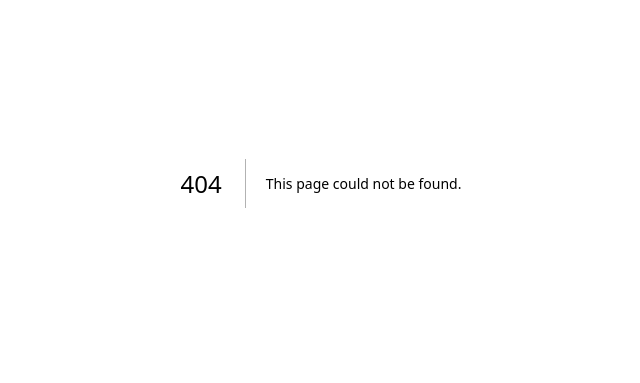
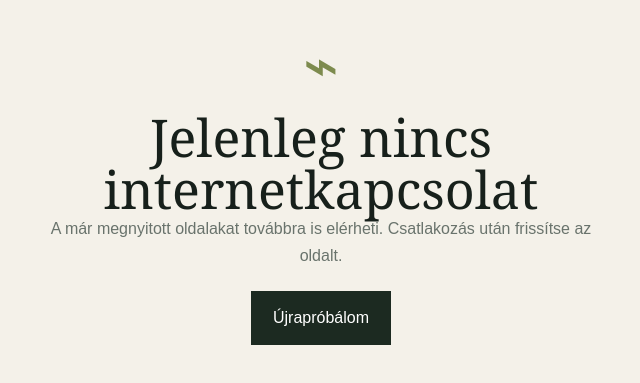
Before and after one commit to kurkoglobal-beep/komarom-marek-jozsef-5, a Next.js app: page /offline in a window 1280 px wide. Before the commit this address had no page. Shown: the part 217-600 px from the top of the page, without its empty margins (319-959 px from the left). Built offline with nearby package versions, Linux system fonts and the light colour scheme.

Commit message:
feat: prepare apartment finder for PWA installation

```diff
--- a/app/layout.tsx
+++ b/app/layout.tsx
@@ -1,6 +1,8 @@
-import type { Metadata } from "next";
+import type { Metadata, Viewport } from "next";
 import "./globals.css";
 import { defaultLocale, getTranslations } from "@/lib/i18n";
+import { MobileBottomNav } from "@/components/sales/MobileBottomNav";
+import { PwaRegister } from "@/components/sales/PwaRegister";
 
 const { content } = getTranslations(defaultLocale);
 
@@ -25,7 +27,11 @@ export const metadata: Metadata = {
     icon: "/assets/branding/favicon/KMJ5_Favicon_v01.svg",
     shortcut: "/assets/branding/favicon/KMJ5_Favicon_v01.svg",
   },
+  manifest: "/manifest.webmanifest",
+  appleWebApp: { capable: true, title: "Komárom Lakáskereső", statusBarStyle: "black-translucent" },
 };
+
+export const viewport: Viewport = { themeColor: "#17201b", width: "device-width", initialScale: 1, viewportFit: "cover" };
 
 export default function RootLayout({
   children,
@@ -34,7 +40,7 @@ export default function RootLayout({
 }>) {
   return (
     <html lang={defaultLocale}>
-      <body>{children}</body>
+      <body>{children}<MobileBottomNav/><PwaRegister/></body>
     </html>
   );
 }
--- /dev/null
+++ b/app/offline/page.tsx
@@ -0,0 +1,4 @@
+import Link from "next/link";
+import { defaultLocale, getTranslations } from "@/lib/i18n";
+const {messages}=getTranslations(defaultLocale);
+export default function OfflinePage(){return <main className="offline-page"><span>⌁</span><h1>{messages.sales.offlineTitle}</h1><p>{messages.sales.offlineLead}</p><Link href="/">{messages.sales.retry}</Link></main>}
--- /dev/null
+++ b/components/sales/PwaRegister.tsx
@@ -0,0 +1,3 @@
+"use client";
+import { useEffect } from "react";
+export function PwaRegister() { useEffect(() => { if ("serviceWorker" in navigator) navigator.serviceWorker.register("/sw.js").catch(() => undefined); }, []); return null; }
--- /dev/null
+++ b/public/sw.js
@@ -0,0 +1,4 @@
+const CACHE="kmj5-shell-v1";
+self.addEventListener("install",event=>event.waitUntil(caches.open(CACHE).then(cache=>cache.addAll(["/offline","/manifest.webmanifest"]))));
+self.addEventListener("activate",event=>event.waitUntil(self.clients.claim()));
+self.addEventListener("fetch",event=>{if(event.request.mode==="navigate")event.respondWith(fetch(event.request).catch(()=>caches.match("/offline")));});
```
Also changed, not shown: public/manifest.webmanifest (added).
